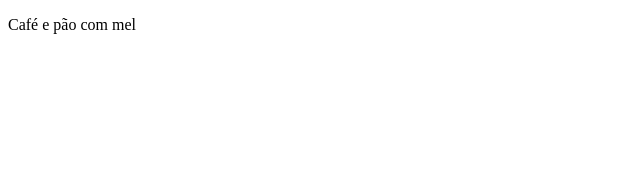
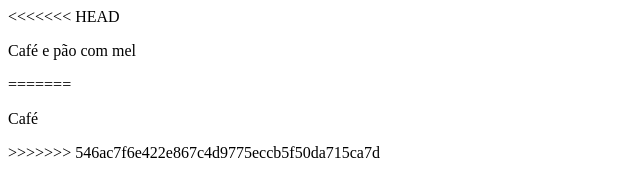
Before and after one commit to Ariel7Z/Ariel-FernandaSA, a plain HTML site: page index.html in a window 1280 px wide. Shown: the whole page, without its empty margins (0-640 px from the left). Drawn offline with Linux system fonts and the light colour scheme.

Commit message:
Pão com mel

```diff
--- a/index.html
+++ b/index.html
@@ -5,6 +5,10 @@
 		<title> Nossa Página</title>
 	</head>
 	<body>
+<<<<<<< HEAD
 		<p> Café e pão com mel</p>
+=======
+		<p> Café</p>
+>>>>>>> 546ac7f6e422e867c4d9775eccb5f50da715ca7d
 	</body>
 </html>
```
